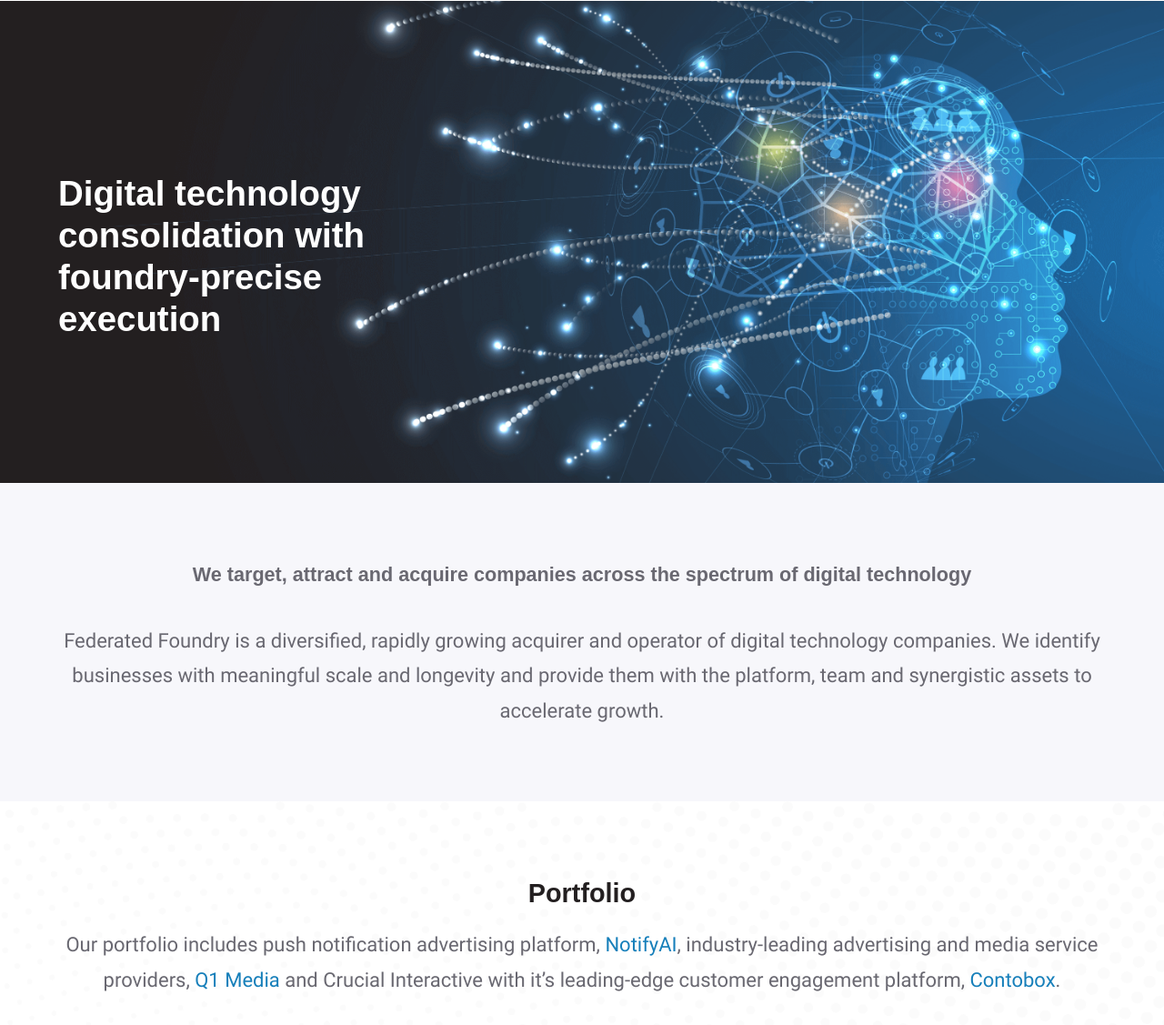
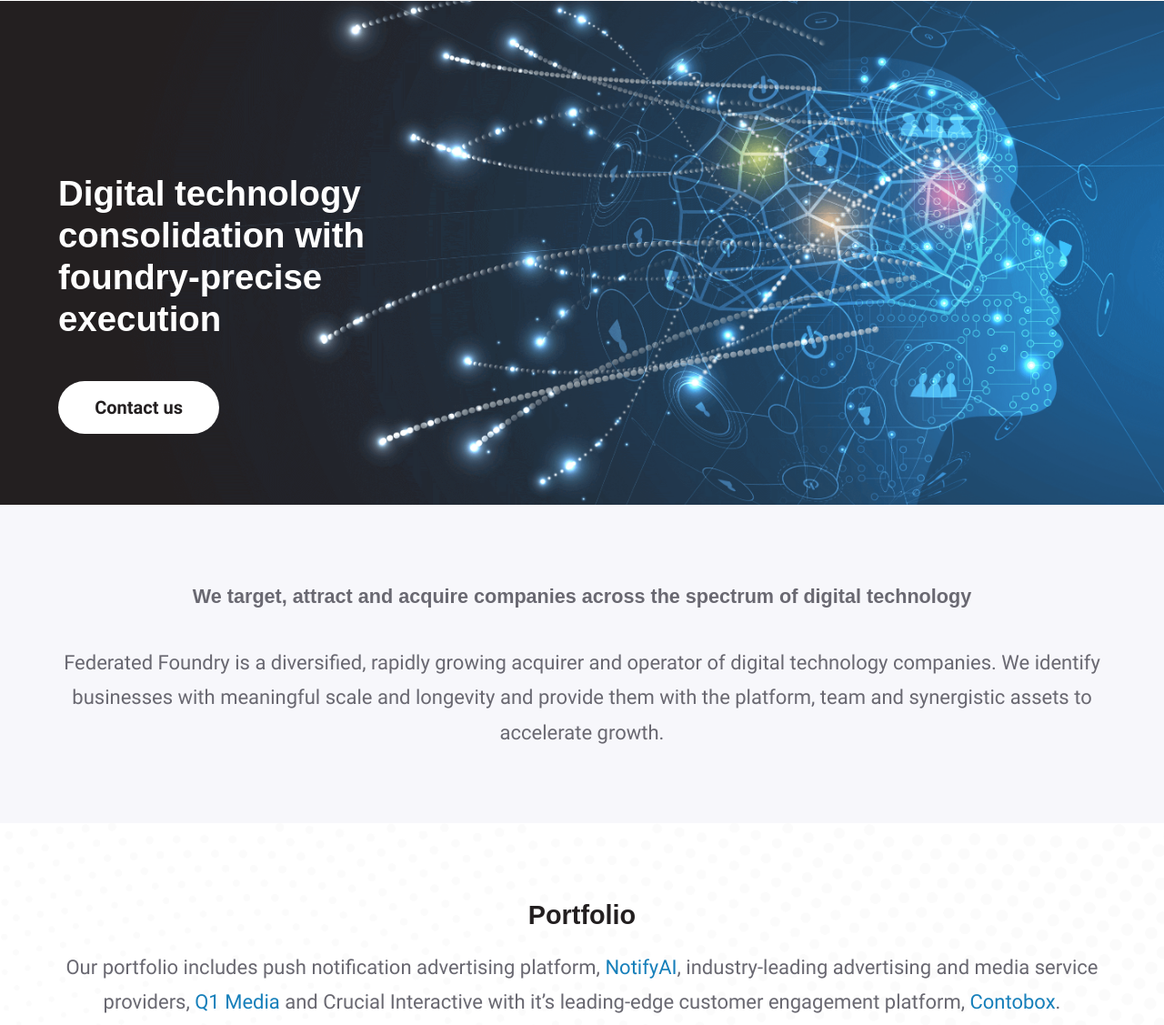
Before and after one commit to doneWorker/federated_foundry, a plain HTML site: page index.html in a window 1280 px wide. Shown: the part 124-1251 px from the top of the page at 91% size. Drawn offline with Linux system fonts and the light colour scheme.

Commit message:
banner button added

```diff
--- a/css/styles.css
+++ b/css/styles.css
@@ -563,7 +563,8 @@ h2 .subheading {
 }
 
 .banner__btn {
-    display: none;
+    background: white;
+    color: #231f20;
     margin-top: 1.5rem;
 }
 
@@ -626,7 +627,7 @@ h2 .subheading {
     }
 
     .banner__btn {
-        margin-top: 4.9375rem;
+        margin-top: 3rem;
     }
 }
 @media (min-width: 2000px) {
--- a/index.html
+++ b/index.html
@@ -45,7 +45,7 @@
                         foundry-precise<br />
                         execution
                     </h1>
-                    <a class="banner__btn btn btn--primary" href="#careers"
+                    <a class="banner__btn btn btn--primary" href="#contact"
                         >Contact us</a
                     >
                 </div>
--- a/js/scripts.js
+++ b/js/scripts.js
@@ -49,6 +49,13 @@ window.addEventListener('load', function () {
     const reachSection = document.querySelector('#reach')
     const formulaSection = document.querySelector('#formula')
     const contactSection = document.querySelector('#contact')
+    const contactButton = document.querySelector('.banner__btn')
+
+    contactButton.addEventListener('click', function (e) {
+        contactSection.scrollIntoView({ behavior: 'smooth' })
+        e.preventDefault()
+    })
+
     // Clicking banner button scrolls to careers
     if (bannerBtn !== null) {
         bannerBtn.addEventListener('click', function (e) {
```
